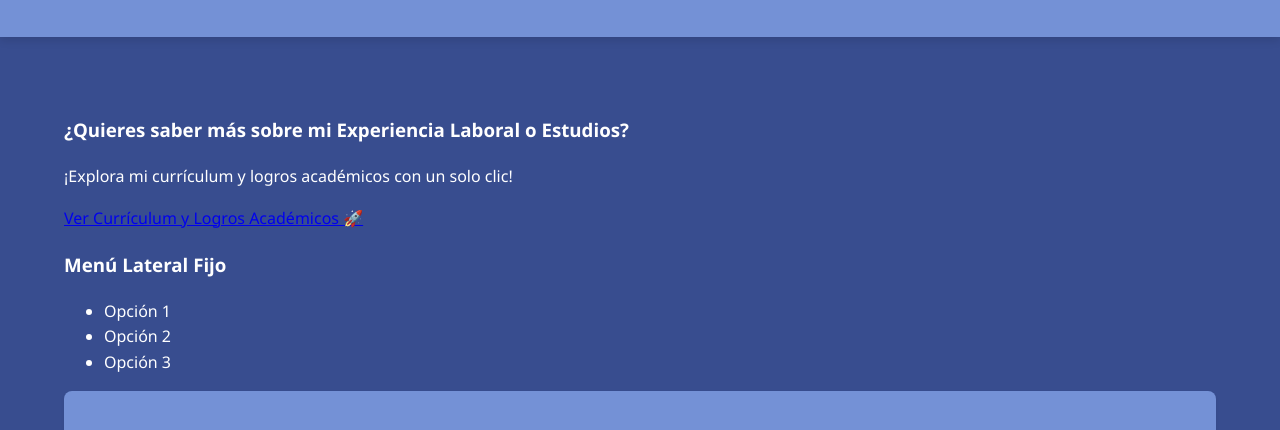
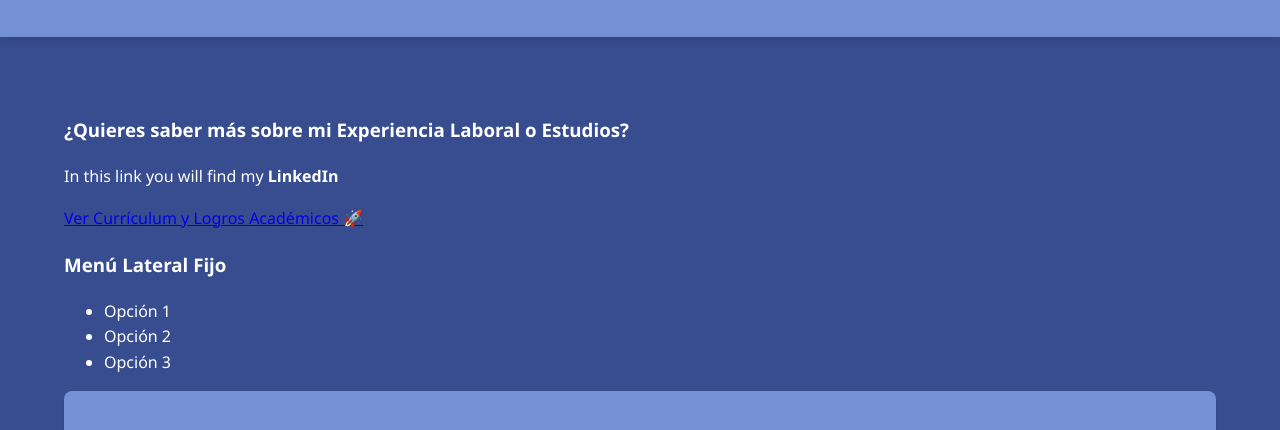
Before and after one commit to i-am-sara/i-am-sara.io, a plain HTML site: page index.html in a window 1280 px wide. Shown: the part 143-573 px from the top of the page. Drawn offline with Linux system fonts and the light colour scheme.

Commit message:
Update text in navigation banner section

```diff
--- a/index.html
+++ b/index.html
@@ -172,7 +172,7 @@
     <div class="container">
         <div class="navigation-banner">
     <h3>¿Quieres saber más sobre mi Experiencia Laboral o Estudios?</h3>
-    <p>¡Explora mi currículum y logros académicos con un solo clic!</p>
+    <p>In this link you will find my <strong>LinkedIn</strong></p>
     <a href="otra_hoja.html" class="button">Ver Currículum y Logros Académicos <span class="icon">🚀</span></a>
     </div>
         <div class="recuadro-lateral">
```
